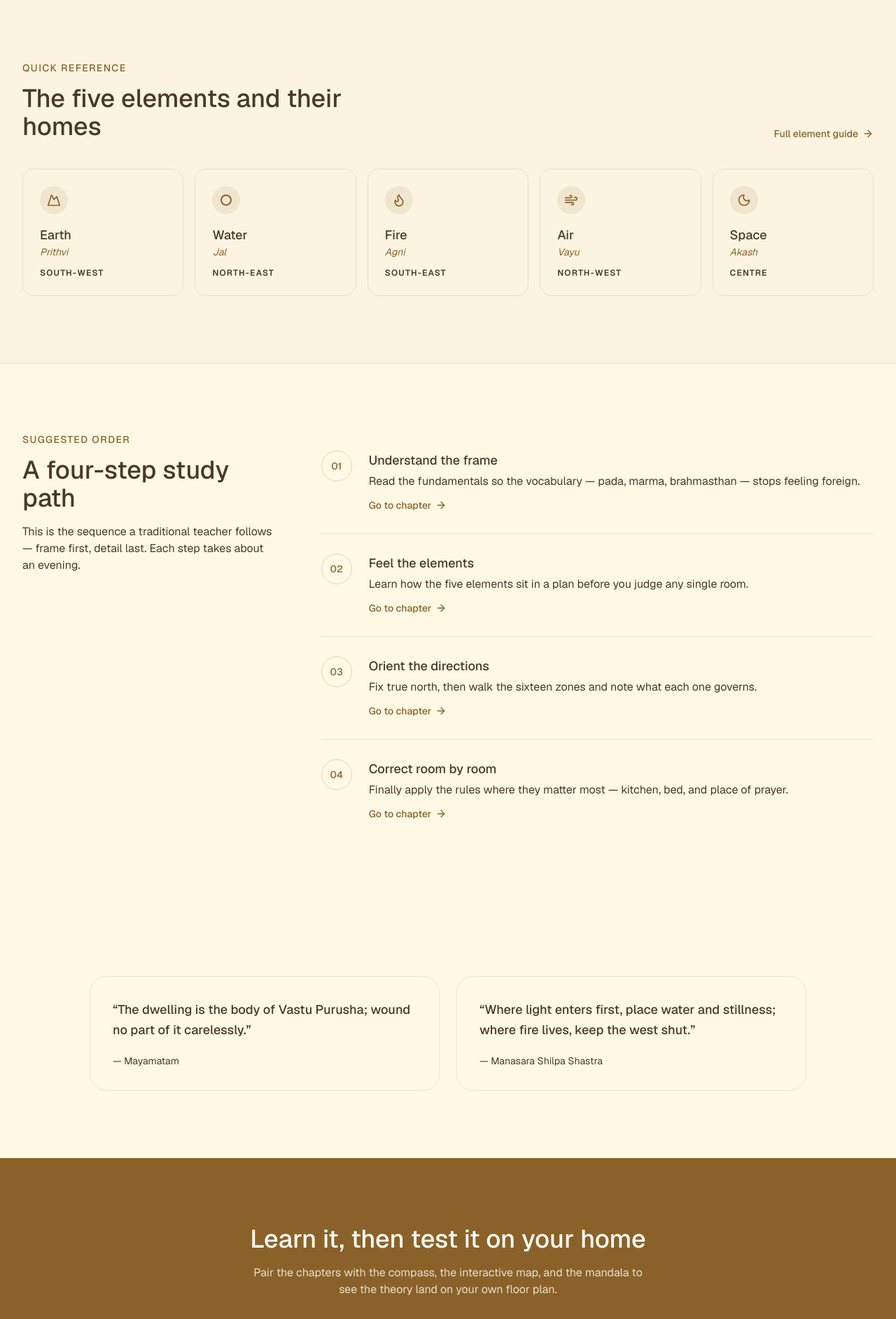
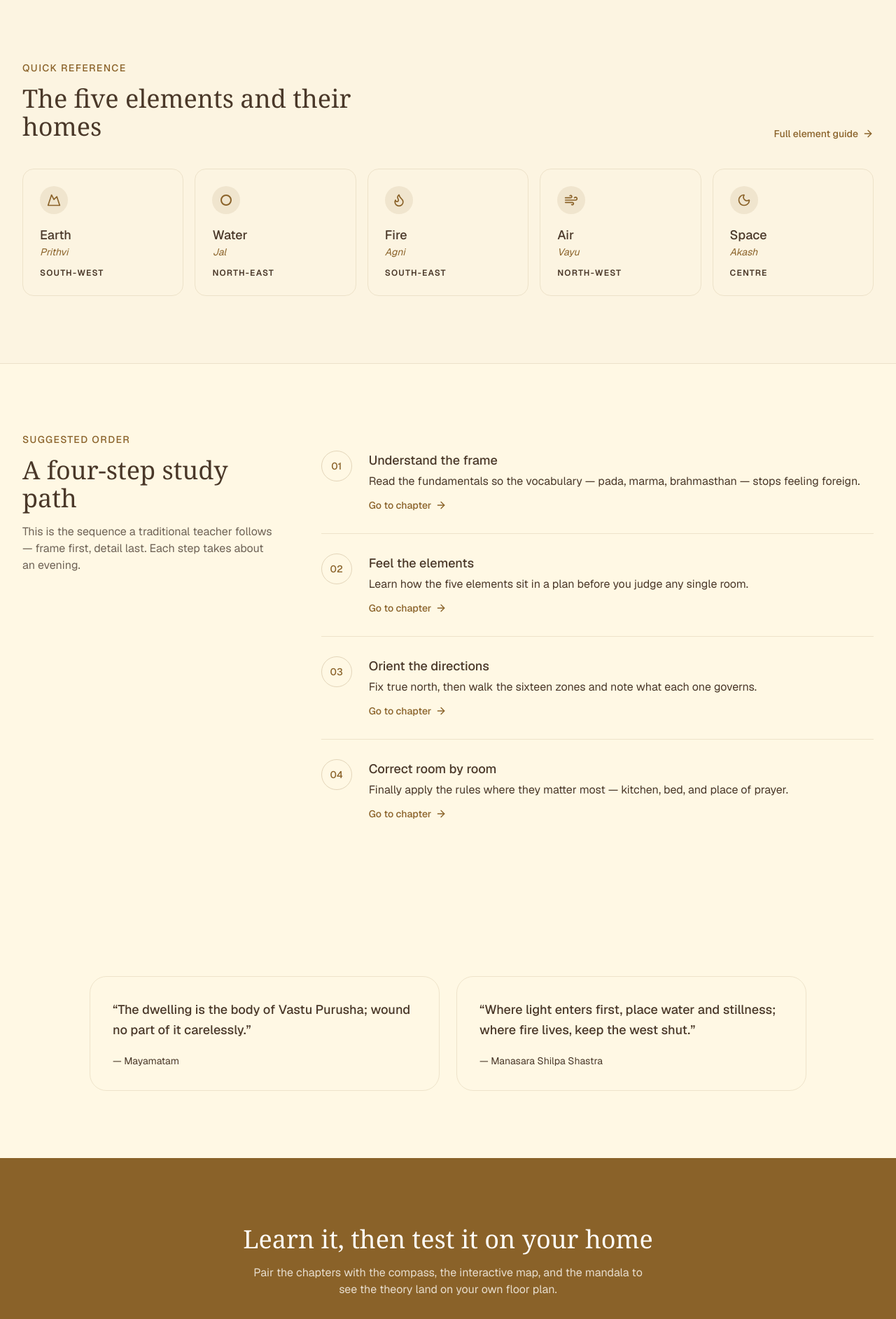
Before and after one commit to somnathbaidyahere-cyber/vastu, a Next.js app: page /learn in a window 1280 px wide. Shown: the part 1740-3625 px from the top of the page at 70% size. Built offline with nearby package versions, Linux system fonts and the light colour scheme.

Commit message:
added mobile dropdown redirection

```diff
--- a/app/globals.css
+++ b/app/globals.css
@@ -209,11 +209,19 @@ body {
   .hero-description {
     @apply mt-3 md:mt-4 lg:mt-5 text-base md:text-lg leading-relaxed text-foreground-muted;
   }
+
   .section-heading {
     @apply mt-3 text-2xl sm:text-3xl md:text-4xl font-heading font-medium text-foreground ;
   }
   .section-description {
     @apply mt-4 text-sm md:text-base text-foreground-muted;
+  }
+
+  .cta-heading{
+    @apply text-2xl sm:text-3xl md:text-4xl font-heading font-medium text-primary-foreground
+  }
+  .cta-description{
+    @apply mx-auto mt-4 text-sm md:text-base max-w-xl text-primary-foreground/80
   }
 }
 
--- a/components/layout/Navbar.jsx
+++ b/components/layout/Navbar.jsx
@@ -52,7 +52,6 @@ export default function Navbar() {
   const [mobileOpen, setMobileOpen] = useState(false);
   const navRef = useRef(null);
 
-
   useEffect(() => {
     function handleClickOutside(event) {
       if (navRef.current && !navRef.current.contains(event.target)) {
@@ -70,13 +69,18 @@ export default function Navbar() {
   return (
     <header
       ref={navRef}
-      onClick={()=>setActiveDropdown(null)}
+      onClick={() => setActiveDropdown(null)}
       className="sticky top-0 z-50 w-full border-b border-border/60 bg-background backdrop-blur-md"
     >
       <div className="mx-auto flex h-20 max-w-7xl items-center justify-between px-4 sm:px-6 lg:px-8">
         {/* Logo */}
         <Link href="/" className="flex items-center gap-1">
-           <Image src="/plant.png" alt="A kalash with a coconut and plant" width={30} height={30}/>
+          <Image
+            src="/plant.png"
+            alt="A kalash with a coconut and plant"
+            width={30}
+            height={30}
+          />
           <span className="text-gradient-brand text-2xl font-semibold tracking-tight">
             VastuGuru
           </span>
@@ -90,9 +94,7 @@ export default function Navbar() {
             label="Tools"
             isOpen={activeDropdown === "tools"}
             onToggle={() =>
-              setActiveDropdown(
-                activeDropdown === "tools" ? null : "tools"
-              )
+              setActiveDropdown(activeDropdown === "tools" ? null : "tools")
             }
             onMouseEnter={() => setActiveDropdown("tools")}
             links={toolsLinks}
@@ -102,9 +104,7 @@ export default function Navbar() {
             label="Learn"
             isOpen={activeDropdown === "learn"}
             onToggle={() =>
-              setActiveDropdown(
-                activeDropdown === "learn" ? null : "learn"
-              )
+              setActiveDropdown(activeDropdown === "learn" ? null : "learn")
             }
             onMouseEnter={() => setActiveDropdown("learn")}
             links={learnLinks}
@@ -143,10 +143,7 @@ export default function Navbar() {
       {mobileOpen && (
         <div className="border-t border-border/60 bg-background px-4 py-4 md:hidden">
           <div className="flex flex-col gap-2">
-            <MobileNavLink
-              href="/"
-              onClick={() => setMobileOpen(false)}
-            >
+            <MobileNavLink href="/" onClick={() => setMobileOpen(false)}>
               Home
             </MobileNavLink>
 
@@ -162,17 +159,11 @@ export default function Navbar() {
               onNavigate={() => setMobileOpen(false)}
             />
 
-            <MobileNavLink
-              href="/about"
-              onClick={() => setMobileOpen(false)}
-            >
+            <MobileNavLink href="/about" onClick={() => setMobileOpen(false)}>
               About
             </MobileNavLink>
 
-            <MobileNavLink
-              href="/blog"
-              onClick={() => setMobileOpen(false)}
-            >
+            <MobileNavLink href="/blog" onClick={() => setMobileOpen(false)}>
               Blog
             </MobileNavLink>
 
@@ -201,16 +192,9 @@ function NavLink({ href, children }) {
   );
 }
 
-function Dropdown({
-  label,
-  isOpen,
-  onToggle,
-  onMouseEnter,
-  links,
-}) {
-  const router=useRouter();
-  const href =`/${label.toLowerCase()}`
-
+function Dropdown({ label, isOpen, onToggle, onMouseEnter, links }) {
+  const router = useRouter();
+  const href = `/${label.toLowerCase()}`;
 
   return (
     <div className="relative" onMouseEnter={onMouseEnter}>
@@ -220,10 +204,15 @@ function Dropdown({
         className="group inline-flex items-center gap-1 px-4 py-2 text-sm font-medium text-foreground/90 transition-colors hover:text-primary"
         aria-expanded={isOpen}
       >
-        <span   onClick={(e) => {
+        <span
+          onClick={(e) => {
             e.stopPropagation();
             router.push(href);
-          }}> {label}</span>
+          }}
+        >
+          {" "}
+          {label}
+        </span>
         <ChevronDown
           className={`h-4 w-4 transition-transform duration-200 ${
             isOpen ? "rotate-180" : ""
@@ -268,12 +257,10 @@ function MobileNavLink({ href, children, onClick }) {
   );
 }
 
-function MobileDropdown({
-  label,
-  links,
-  onNavigate,
-}) {
+function MobileDropdown({ label, links, onNavigate }) {
   const [open, setOpen] = useState(false);
+  const router = useRouter();
+  const href = `/${label.toLowerCase()}`;
 
   return (
     <div className="flex flex-col">
@@ -282,12 +269,16 @@ function MobileDropdown({
         onClick={() => setOpen(!open)}
         className="flex items-center justify-between px-2 py-2 text-base font-medium text-foreground"
       >
-        {label}
-
+        <span
+          onClick={(e) => {
+            e.stopPropagation();
+            router.push(href);
+          }}
+        >
+          {label}
+        </span>
         <ChevronDown
-          className={`h-4 w-4 transition-transform ${
-            open ? "rotate-180" : ""
-          }`}
+          className={`h-4 w-4 transition-transform ${open ? "rotate-180" : ""}`}
         />
       </button>
 
--- a/components/pages/home/CTA.jsx
+++ b/components/pages/home/CTA.jsx
@@ -17,14 +17,14 @@ export default function CTA() {
       </div>
 
       <div className="relative mx-auto max-w-5xl">
-<div className="relative overflow-hidden rounded-4xl border border-white/35 bg-primary/40 px-6 py-16 text-center shadow-xl backdrop-blur-md backdrop-saturate-150 sm:px-12 lg:py-20">
-  <div className="absolute inset-0 bg-[radial-gradient(circle_at_top_right,oklch(0.917_0.032_82.8/0.12),transparent_50%)]" />
-  <div className="absolute inset-0 bg-[radial-gradient(circle_at_bottom_left,oklch(0.644_0.111_55/0.12),transparent_50%)]" />
+        <div className="relative overflow-hidden rounded-4xl border border-white/35 bg-primary/40 px-6 py-16 text-center shadow-xl backdrop-blur-md backdrop-saturate-150 sm:px-12 lg:py-20">
+          <div className="absolute inset-0 bg-[radial-gradient(circle_at_top_right,oklch(0.917_0.032_82.8/0.12),transparent_50%)]" />
+          <div className="absolute inset-0 bg-[radial-gradient(circle_at_bottom_left,oklch(0.644_0.111_55/0.12),transparent_50%)]" />
           <div className="relative">
-            <h2 className="text-3xl font-heading font-medium text-primary-foreground sm:text-4xl">
+            <h2 className="cta-heading">
               Begin your journey toward harmony
             </h2>
-            <p className="mx-auto mt-4 max-w-xl text-primary-foreground/80">
+            <p className="cta-description">
               Explore our free Vastu tools, read curated articles, or book a
               consultation with an expert.
             </p>
--- a/components/pages/learn/ElementsReference.jsx
+++ b/components/pages/learn/ElementsReference.jsx
@@ -13,7 +13,7 @@ export default function ElementsReference() {
               Quick reference
             </span>
 
-            <h2 className="mt-3 text-3xl font-medium text-foreground sm:text-4xl">
+            <h2 className="section-heading">
               The five elements and their homes
             </h2>
           </div>
--- a/components/pages/learn/LearnCTA.jsx
+++ b/components/pages/learn/LearnCTA.jsx
@@ -4,11 +4,11 @@ export default function LearnCTA() {
   return (
     <section className="bg-primary px-4 py-20 text-primary-foreground sm:px-6 lg:px-8 lg:py-24">
       <div className="mx-auto max-w-3xl text-center">
-        <h2 className="text-3xl font-medium sm:text-4xl">
+        <h2 className="cta-heading">
           Learn it, then test it on your home
         </h2>
 
-        <p className="mx-auto mt-4 max-w-xl text-primary-foreground/80">
+        <p className="cta-description">
           Pair the chapters with the compass, the interactive map, and the
           mandala to see the theory land on your own floor plan.
         </p>
--- a/components/pages/learn/StudyPath.jsx
+++ b/components/pages/learn/StudyPath.jsx
@@ -11,11 +11,11 @@ export default function StudyPath() {
             Suggested order
           </span>
 
-          <h2 className="mt-3 text-3xl font-medium text-foreground sm:text-4xl">
+          <h2 className="section-heading">
             A four-step study path
           </h2>
 
-          <p className="mt-4 text-muted-foreground">
+          <p className="section-description">
             This is the sequence a traditional teacher follows — frame first,
             detail last. Each step takes about an evening.
           </p>
```
